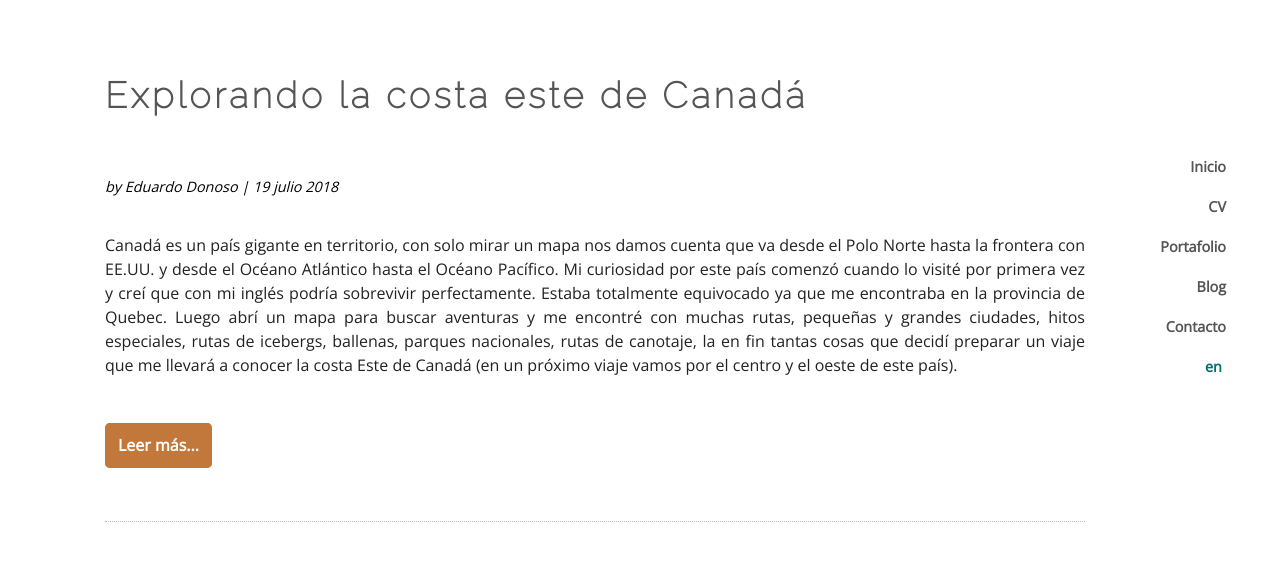
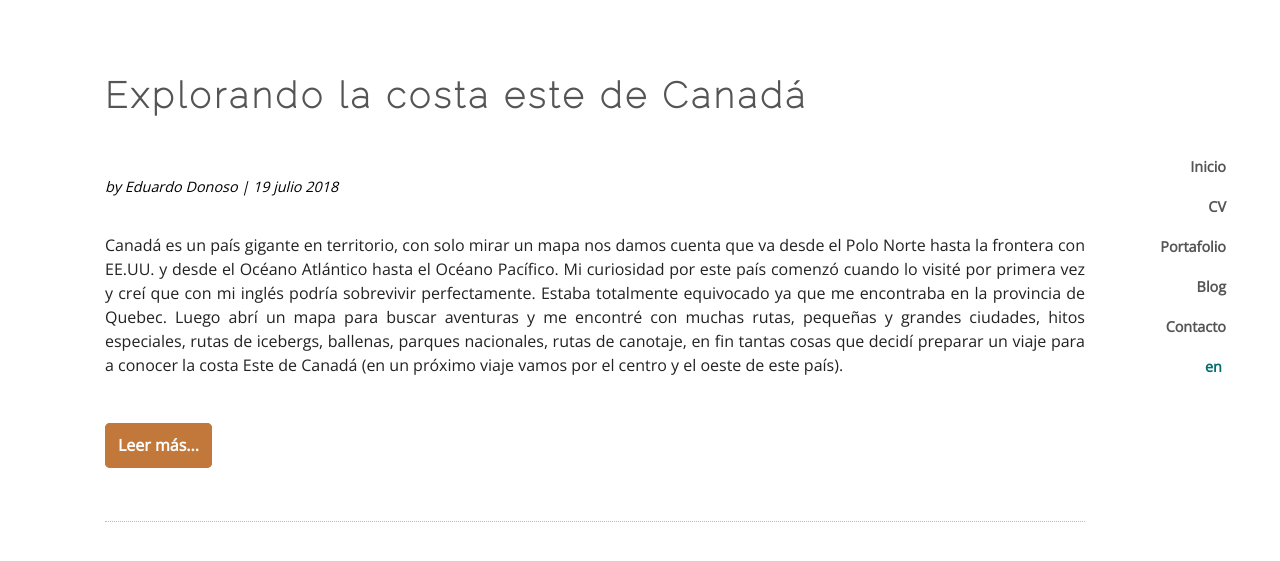
Before and after one commit to edonosousa/edonosousa.github.io, a Jekyll site: the page built from es/_pages/blog/index.html, in a window 1280 px wide and 900 px high, scrolled down 1877 px, cut to the strip 26-608 px from the top of the window. Shown: the top 561 px of the strip. Built offline with Jekyll 4.4.1, drawn with Linux system fonts in a browser that asks for light colours.

Commit message:
Update 2018-07-19-explorando-la-costa-este-de-canada.md

```diff
--- a/es/_posts/2018-07-19-explorando-la-costa-este-de-canada.md
+++ b/es/_posts/2018-07-19-explorando-la-costa-este-de-canada.md
@@ -14,7 +14,7 @@ description: Explorando la costa este de Canadá
 
 
 Canadá es un país gigante en territorio, con solo mirar un mapa nos damos cuenta que va desde el Polo Norte hasta la frontera con EE.UU. y desde el Océano Atlántico hasta el Océano Pacífico. Mi curiosidad por este país comenzó cuando lo visité por primera vez y creí que con mi inglés podría sobrevivir perfectamente.
-Estaba totalmente equivocado ya que me encontraba en la provincia de Quebec. Luego abrí un mapa para buscar aventuras y me encontré con muchas rutas, pequeñas y grandes ciudades, hitos especiales, rutas de icebergs, ballenas, parques nacionales, rutas de canotaje, la  en fin tantas cosas que decidí preparar un viaje que me llevará a conocer la costa Este de Canadá (en un próximo viaje vamos por el centro y el oeste de este país).
+Estaba totalmente equivocado ya que me encontraba en la provincia de Quebec. Luego abrí un mapa para buscar aventuras y me encontré con muchas rutas, pequeñas y grandes ciudades, hitos especiales, rutas de icebergs, ballenas, parques nacionales, rutas de canotaje, en fin tantas cosas que decidí preparar un viaje para a conocer la costa Este de Canadá (en un próximo viaje vamos por el centro y el oeste de este país).
 
 <div class="quote">Sin duda Canadá tiene algunos de los paisajes naturales más hermosos del mundo. La mayor parte del país no está poblada, lo que significa muchas áreas intáctas de costa a costa.</div>
 <div class="caption"> -Hayley Simpson
```
